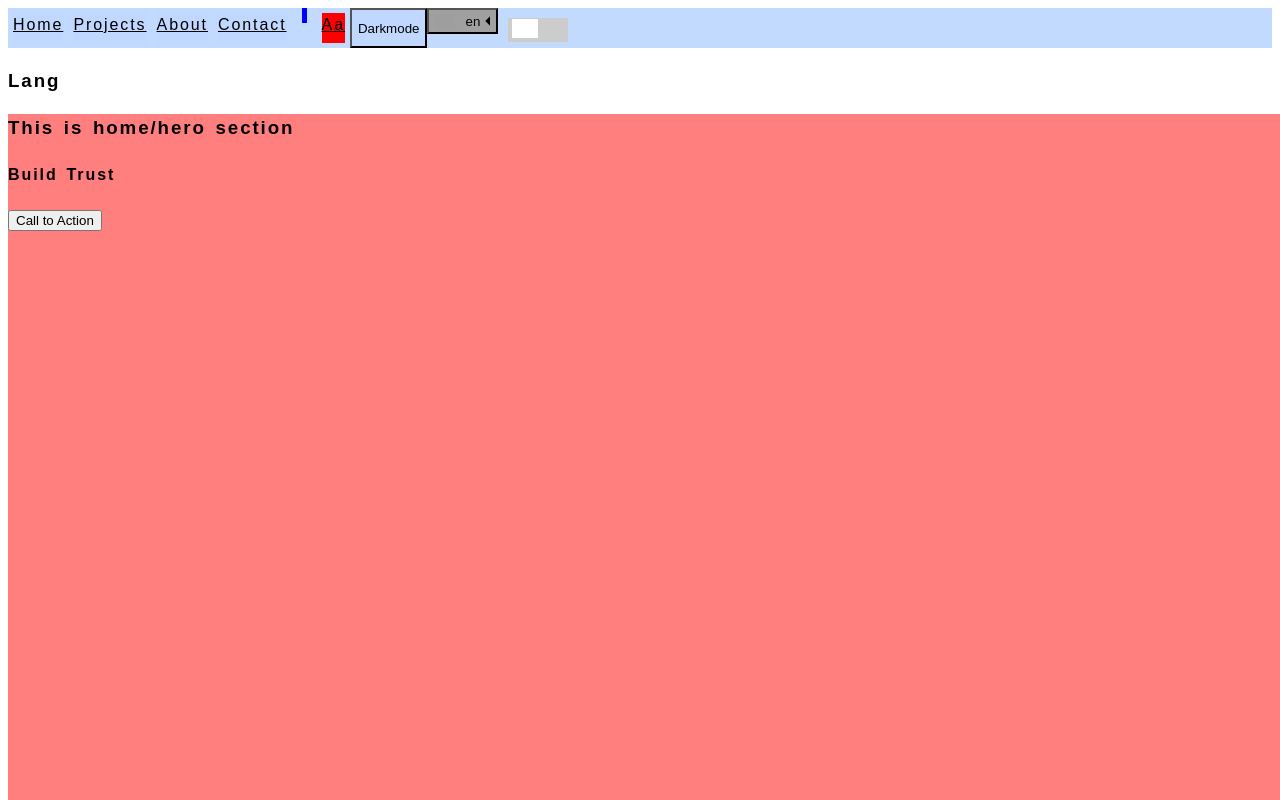
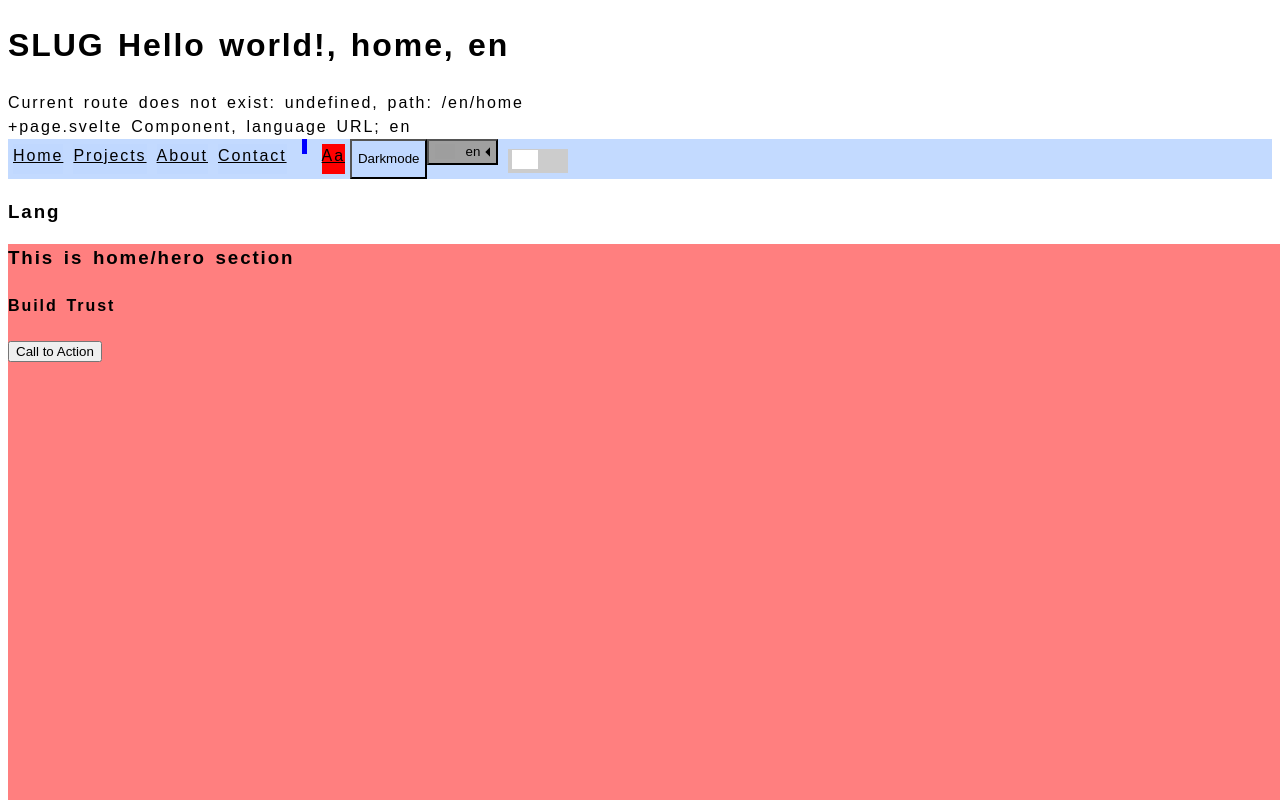
Before and after one commit to krissendev/dockerIntegrate, a SvelteKit app: page / in a window 1280 px wide. Shown: the top 800 px of the page. Built offline with nearby package versions, Linux system fonts and the light colour scheme; grey boxes are pictures that could not be loaded; a web font is replaced by a local one.

Commit message:
routing refactoring, temp placeholder logging

```diff
--- a/src/lib/pages/+page.svelte
+++ b/src/lib/pages/+page.svelte
@@ -6,8 +6,13 @@ import Home from './Home.svelte'
     import Projects from './Projects.svelte'
     import About from './About.svelte'
     import Contact from './Contact.svelte'
+    import { page } from '$app/state';
+
+    export let prop;
 
 </script>
+<div>+page.svelte Component, language URL; {prop}</div>
+
 <Nav/>
 <LangLoad />
 <Home id="home"/>
--- /dev/null
+++ b/src/lib/routing/routesRouting.js
@@ -0,0 +1,19 @@
+import {parseLangAndPath} from '$lib/layout/langLoad.js'
+import { redirect } from '@sveltejs/kit';
+
+//url handling similar to /routes/[...slug]/+page.js
+export function routing({params}){
+    const url = params.slug ? params.slug:params.lang; //set to [...slug] or [lang]
+    let lang="en";
+    let path="home";
+    if(url){
+        [lang, path]=parseLangAndPath(url);
+    }
+    console.log("lang;", lang, " path:", path)
+        return {
+			title: 'Hello world!',
+			content: `Current route does not exist: ${url}, path: /${lang}/${path}`,
+            lang:lang,
+            path:path
+		};
+}
--- /dev/null
+++ b/src/routes/+page.js
@@ -0,0 +1,6 @@
+import {routing} from '$lib/routing/routesRouting.js'
+
+export function load({params}){
+    const result= routing({params});
+    return result;
+}
--- a/src/routes/+page.svelte
+++ b/src/routes/+page.svelte
@@ -1,4 +1,7 @@
 <script>
     import Page from '$pages/+page.svelte'
+    let { data } = $props();
 </script>
-<Page/>
+<h1>SLUG {data.title}, {data.path}, {data.lang} </h1>
+<div>{@html data.content}</div>
+<Page prop={data.lang}/>
--- a/src/routes/[lang]/+page.svelte
+++ b/src/routes/[lang]/+page.svelte
@@ -1,4 +1,7 @@
 <script>
     import Page from '$pages/+page.svelte'
+    let { data } = $props();
 </script>
-<Page/>
+<h1>SLUG {data.title}, {data.path}, {data.lang} </h1>
+<div>{@html data.content}</div>
+<Page prop={data.lang}/>
```
Also changed, not shown: src/routes/[...slug]/+page.js (+24 -15 lines), src/routes/[...slug]/+page.svelte (+6 -2 lines), src/routes/[lang]/+page.js (+11 -4 lines). Lines whose indentation alone changed are shown as unchanged.
